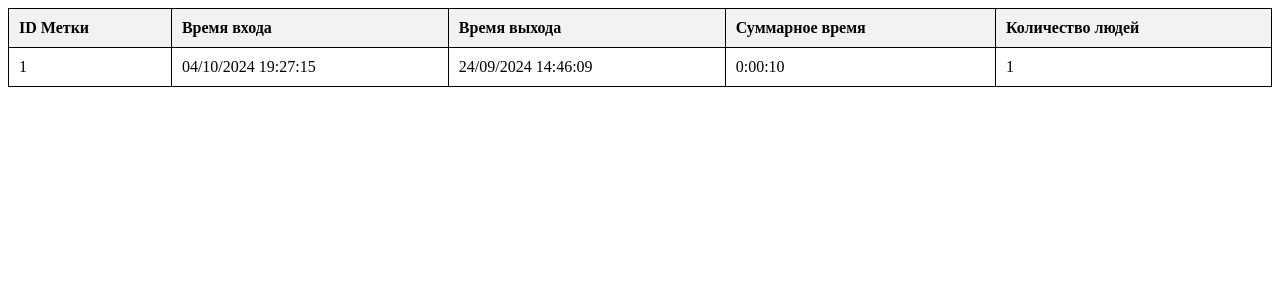
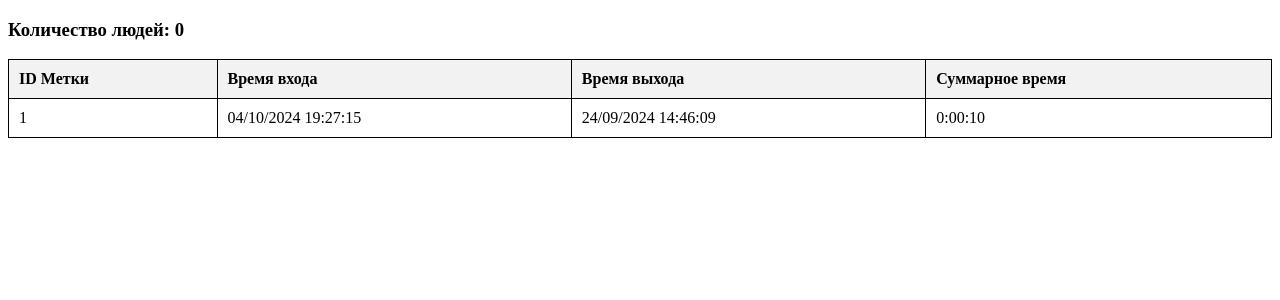
Before and after one commit to A1fheim/RFID, a Django app: page /table/ in a window 1280 px wide. Shown: the top 300 px of the page. Run offline with Django 5.2, Linux system fonts and the light colour scheme; data comes from the database, SQL or seed files in the repository; both versions use the stored data as it was before the commit; parts of the project's set-up code (start-up, migrations or seed data) failed here and were passed over.

Commit message:
Удалён столбец 'Количество людей', реализован отдельный счётчик людей

```diff
--- a/myapp/models.py
+++ b/myapp/models.py
@@ -5,7 +5,6 @@ class TagEntry(models.Model):
     entry_time = models.DateTimeField(auto_now_add=True)  # Время входа
     exit_time = models.DateTimeField(null=True, blank=True)  # Время выхода
     total_time = models.DurationField(null=True, blank=True)  # Суммарное время пребывания
-    people_count = models.IntegerField(default=1)  # Количество людей
 
     def __str__(self):
         return f"Tag ID: {self.tag_id}, Entry: {self.entry_time}, Exit: {self.exit_time}"
--- a/myapp/templates/table.html
+++ b/myapp/templates/table.html
@@ -22,6 +22,10 @@
     </style>
 </head>
 <body>
+
+    <!-- Отображение количества людей -->
+    <h3>Количество людей: <span id="people_count">0</span></h3>
+
     <table>
         <thead>
             <tr>
@@ -29,7 +33,6 @@
                 <th>Время входа</th>
                 <th>Время выхода</th>
                 <th>Суммарное время</th>
-                <th>Количество людей</th>
             </tr>
         </thead>
         <tbody>
@@ -39,11 +42,11 @@
                 <td>{{ entry.entry_time|date:"d/m/Y H:i:s" }}</td>
                 <td>{{ entry.exit_time|date:"d/m/Y H:i:s" }}</td>
                 <td>{{ entry.total_time }}</td>
-                <td>{{ entry.people_count }}</td>
             </tr>
             {% endfor %}
         </tbody>
     </table>
+
     <script src="https://ajax.googleapis.com/ajax/libs/jquery/3.5.1/jquery.min.js"></script>
     <script>
         // Функция для обновления таблицы
@@ -52,6 +55,9 @@
                 url: "{% url 'get_latest_entry' %}",
                 type: "GET",
                 success: function(data) {
+                    // Обновляем количество людей
+                    $('#people_count').text(data.people_count);
+
                     // Проверяем, есть ли строка с таким же tag_id в таблице
                     var existingRow = $("table tbody tr").filter(function() {
                         return $(this).find("td:first").text() === data.tag_id;
@@ -62,7 +68,6 @@
                         existingRow.find("td:nth-child(2)").text(data.entry_time);
                         existingRow.find("td:nth-child(3)").text(data.exit_time);
                         existingRow.find("td:nth-child(4)").text(data.total_time);
-                        existingRow.find("td:nth-child(5)").text(data.people_count);
                     } else {
                         // Добавляем новую строку, если метка не найдена
                         var newRow = "<tr>" +
@@ -70,7 +75,6 @@
                             "<td>" + data.entry_time + "</td>" +
                             "<td>" + data.exit_time + "</td>" +
                             "<td>" + data.total_time + "</td>" +
-                            "<td>" + data.people_count + "</td>" +
                             "</tr>";
                         $("table tbody").append(newRow);
                     }
--- a/myapp/views.py
+++ b/myapp/views.py
@@ -6,8 +6,15 @@ from django.utils.timezone import now
 from rest_framework import status
 from rest_framework.response import Response
 from rest_framework.views import APIView
-from .models import TagEntry
+from .models import TagEntry, PeopleCounter
 from .serializers import TagEntrySerializer
+from django.db.models import F
+
+
+# Модель для хранения количества людей
+class PeopleCounter(models.Model):
+    count = models.IntegerField(default=0)
+
 
 # Класс для обработки POST-запросов с использованием Django REST Framework
 class TagEntryView(APIView):
@@ -29,17 +36,27 @@ class TagEntryView(APIView):
 
         # Создаем новую запись о входе
         new_entry = TagEntry.objects.create(tag_id=tag_id)
+
+        # Увеличиваем количество людей, если метка новая
+        PeopleCounter.objects.all().update(count=F('count') + 1)
+
+        # Получаем текущее количество людей
+        people_count = PeopleCounter.objects.first().count
+
         serializer = TagEntrySerializer(new_entry)
-        return Response(serializer.data, status=status.HTTP_201_CREATED)
+        return Response({'entry': serializer.data, 'people_count': people_count}, status=status.HTTP_201_CREATED)
+
 
 # Функция для отображения таблицы с данными из модели TagEntry
 def table_view(request):
     entries = TagEntry.objects.all()  # Получаем все записи из модели TagEntry
     return render(request, 'table.html', {'entries': entries})
 
+
 # Функция для отображения главной страницы
 def home(request):
     return render(request, 'home.html')
+
 
 # Функция для получения последней записи из модели
 def get_latest_entry(request):
@@ -50,7 +67,7 @@ def get_latest_entry(request):
             'entry_time': latest_entry.entry_time.strftime('%d/%m/%Y %H:%M:%S'),
             'exit_time': latest_entry.exit_time.strftime('%d/%m/%Y %H:%M:%S') if latest_entry.exit_time else '',
             'total_time': str(latest_entry.total_time) if latest_entry.total_time else '',
-            'people_count': latest_entry.people_count
+            'people_count': PeopleCounter.objects.first().count  # Получаем текущее количество людей
         }
         return JsonResponse(data)
     except TagEntry.DoesNotExist:
```
Also changed, not shown: db.sqlite3, myapp/migrations/0003_delete_entrylog_remove_tagentry_people_count.py (added).
